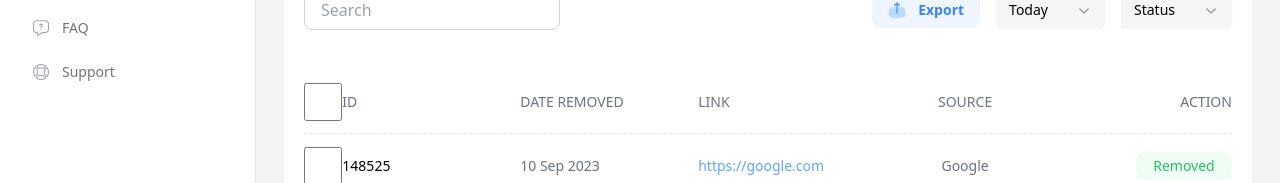
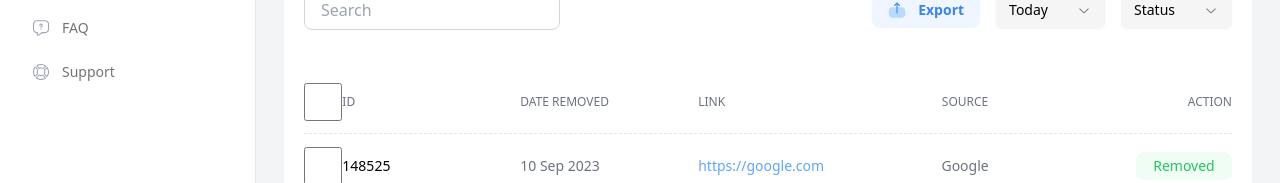
Before and after one commit to vivek7405/preston-client-demo, a Next.js app: page /dashboard in a window 1280 px wide. Shown: the part 338-521 px from the top of the page. Built offline with nearby package versions, Linux system fonts and the light colour scheme.

Commit message:
Smaller font for table header

```diff
--- a/components/dashboard-table-content.tsx
+++ b/components/dashboard-table-content.tsx
@@ -48,7 +48,7 @@ export function DashboardTableContent() {
             checked={rows.every((row) => row.selected)}
             className="w-10 h-10"
           />
-          <div className="w-full h-full flex items-center justify-between text-sm text-gray-500 font-medium">
+          <div className="w-full h-full flex items-center justify-between text-xs text-gray-500 font-medium">
             <p className="w-1/5">ID</p>
             <p className="w-1/5">DATE REMOVED</p>
             <p className="w-1/5">LINK</p>
```
